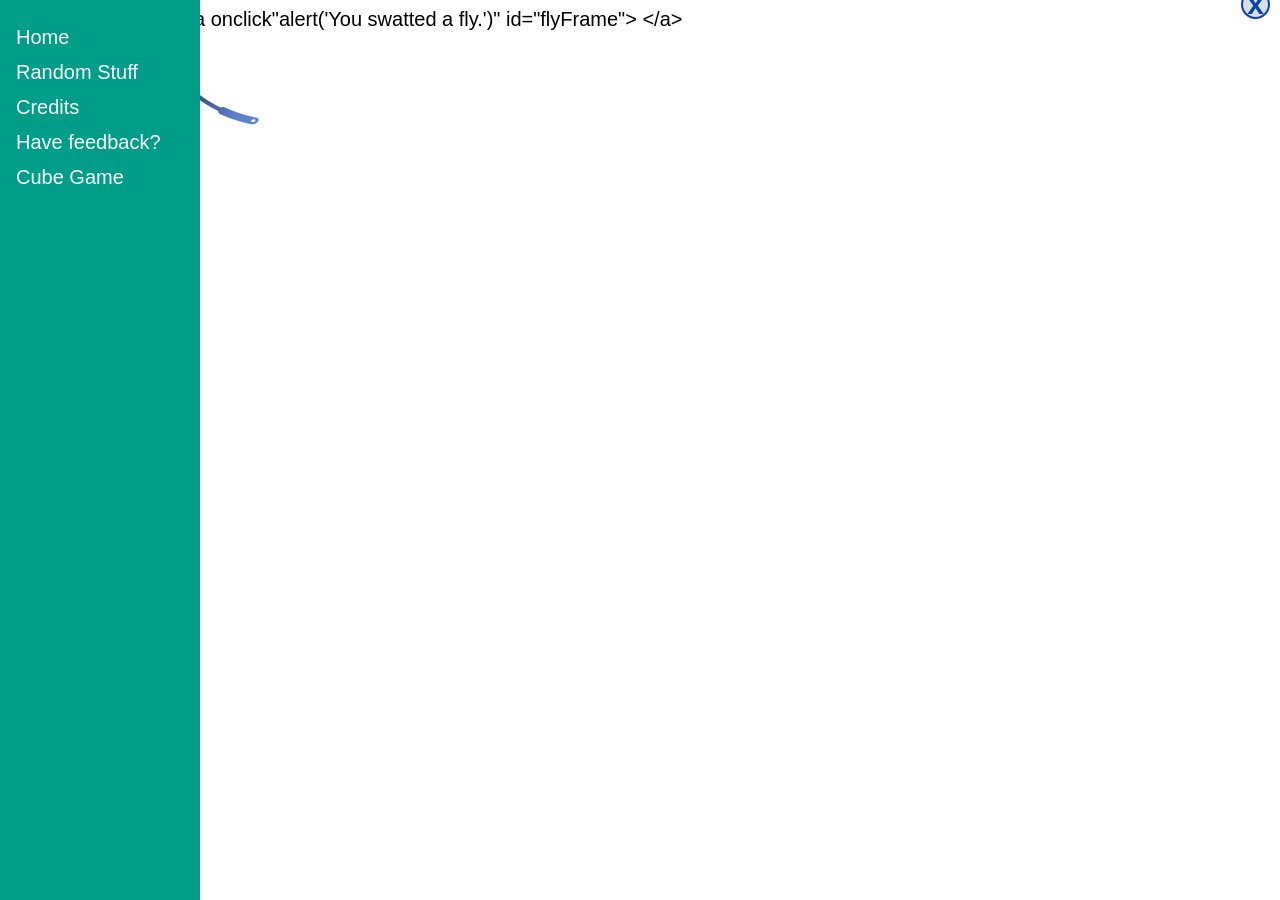
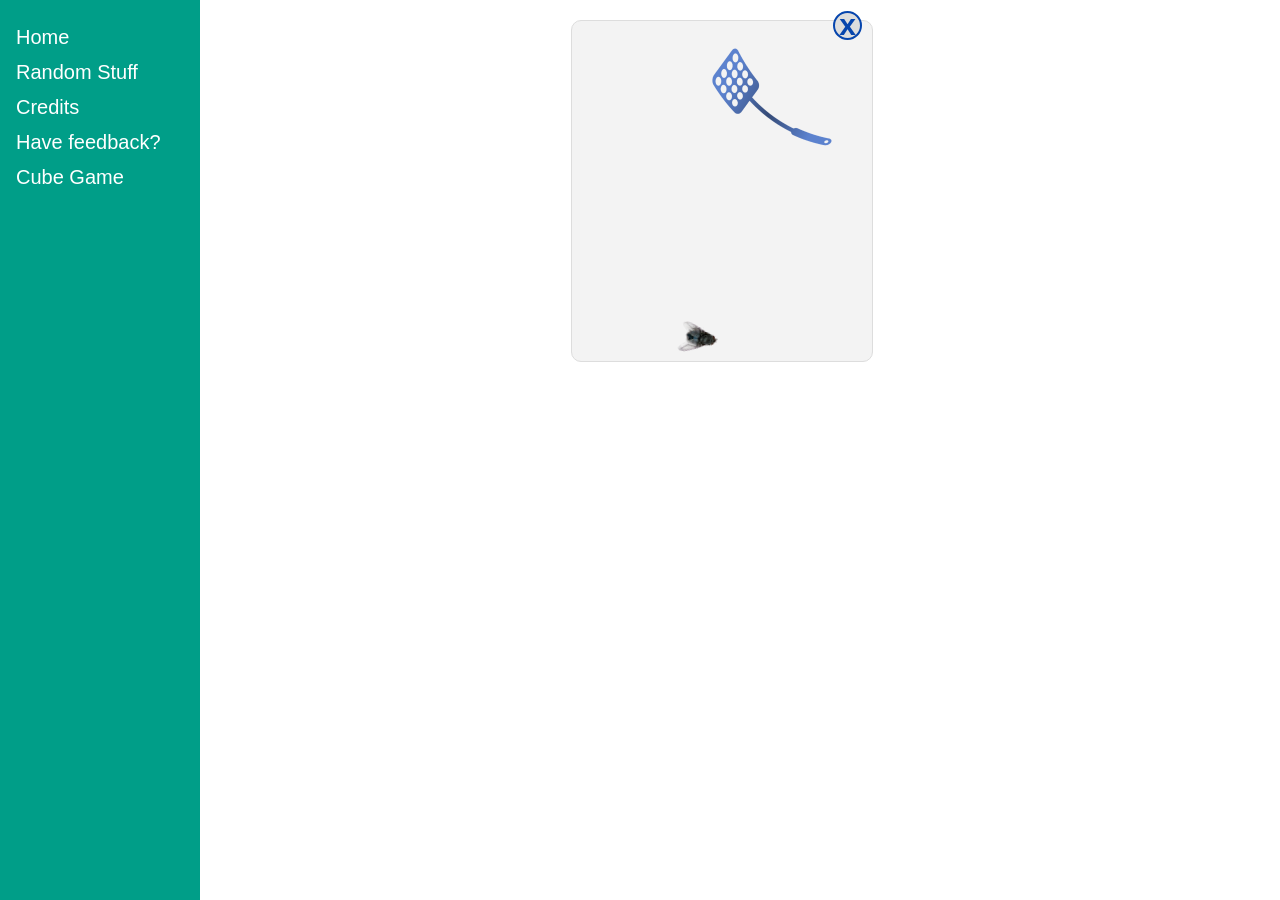
Before and after one commit to Dynosawr/Dynosawr.github.io, a Jekyll site: the page built from swatter/index.md, in a window 1280 px wide. Built offline with Jekyll 4.4.1, drawn with Linux system fonts in a browser that asks for light colours.

Commit message:
Update index.md

```diff
--- a/swatter/index.md
+++ b/swatter/index.md
@@ -10,7 +10,7 @@
 	<link rel="stylesheet" href="{{ site.baseurl }}/swatter/swatter.css">
   </head>
   <body>
-    <a onclick"alert('You swatted a fly.')" id="flyFrame">
+    <a onclick="alert('You swatted a fly.')" id="flyFrame">
 	<div id="wrapCloseFly">
 		<div id="closeFly">
 			x
```
